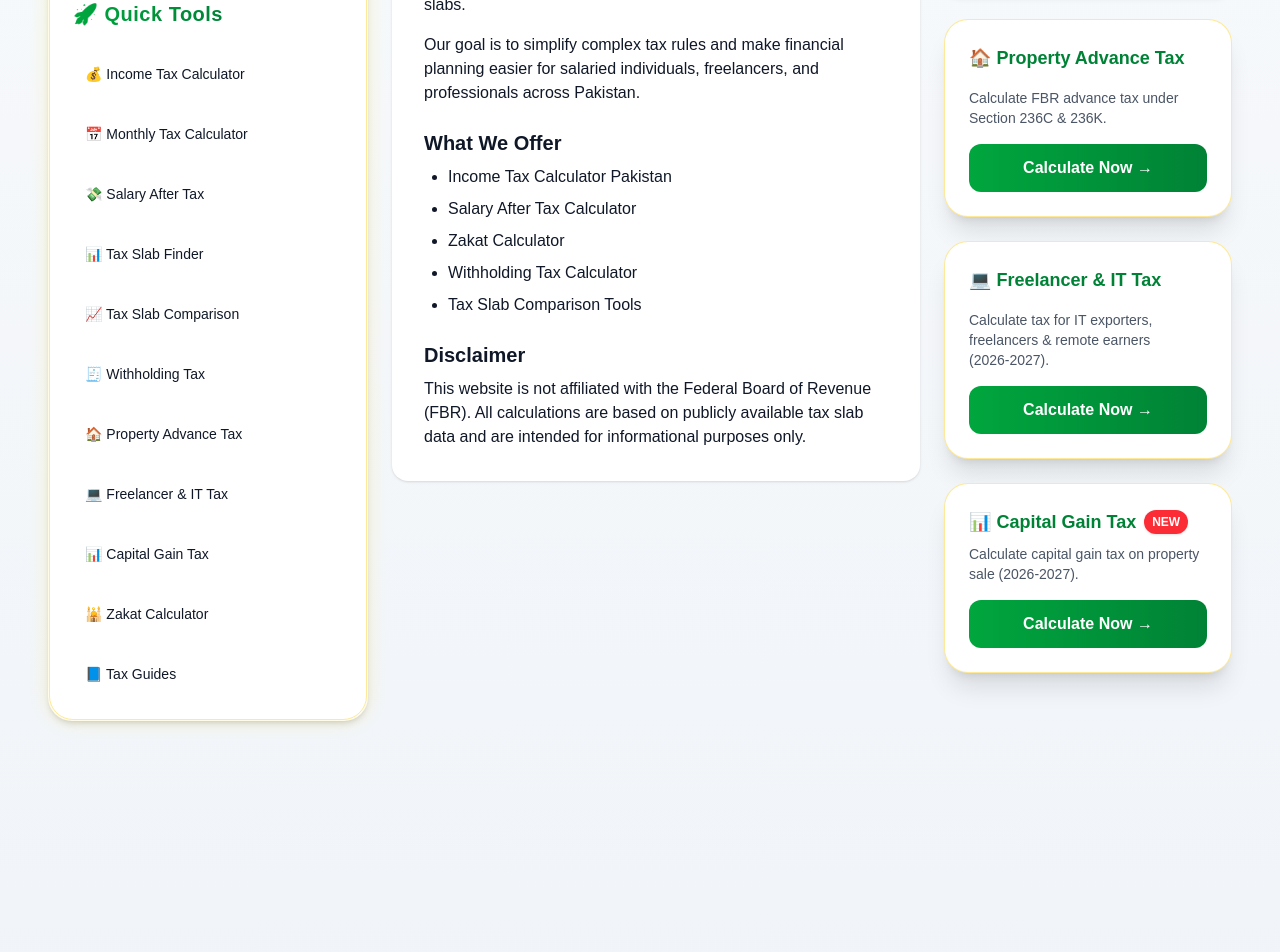
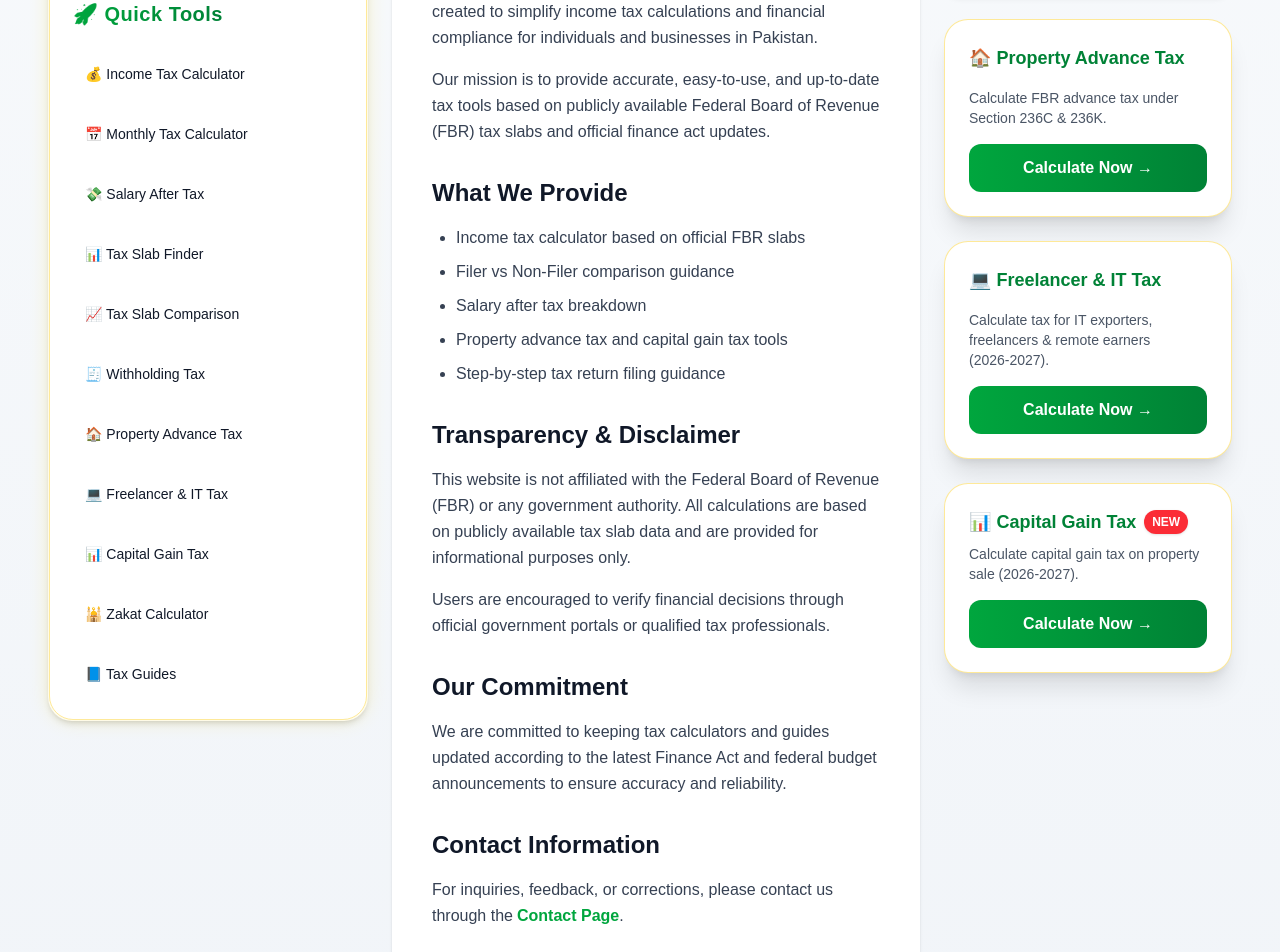
Before and after one commit to muhammadobaid1986/fbrtaxcalculators, a Next.js app: page /about in a window 1280 px wide. Shown: the part 420-1372 px from the top of the page. Built offline with nearby package versions, Linux system fonts and the light colour scheme.

Commit message:
Improved About page for authority and AdSense trust signals

```diff
--- a/app/about/page.tsx
+++ b/app/about/page.tsx
@@ -1,43 +1,77 @@
-export default function About() {
+export const metadata = {
+  title: "About FBR Tax Calculators – Our Mission & Purpose",
+  description:
+    "Learn about FBR Tax Calculators, our mission, purpose, and commitment to providing accurate and updated tax guidance for Pakistan.",
+};
+
+export default function AboutPage() {
   return (
-    <div className="max-w-4xl mx-auto bg-white p-8 rounded-2xl shadow mt-10">
-      <h1 className="text-3xl font-bold mb-6">
+    <div className="max-w-5xl mx-auto bg-white p-10 rounded-2xl shadow mt-10 leading-relaxed">
+
+      <h1 className="text-3xl md:text-4xl font-bold mb-6">
         About FBR Tax Calculators
       </h1>
 
-      <p className="mb-4">
-        FBR Tax Calculators is an independent online platform designed to help
-        individuals in Pakistan calculate income tax, salary tax, zakat, and
-        withholding tax using official publicly available FBR tax slabs.
+      <p className="mb-4 text-gray-700">
+        FBR Tax Calculators is an independent informational platform created to
+        simplify income tax calculations and financial compliance for individuals
+        and businesses in Pakistan.
       </p>
 
-      <p className="mb-4">
-        Our goal is to simplify complex tax rules and make financial planning
-        easier for salaried individuals, freelancers, and professionals across
-        Pakistan.
+      <p className="mb-4 text-gray-700">
+        Our mission is to provide accurate, easy‑to‑use, and up‑to‑date tax tools
+        based on publicly available Federal Board of Revenue (FBR) tax slabs and
+        official finance act updates.
       </p>
 
-      <h2 className="text-xl font-semibold mt-6 mb-2">
-        What We Offer
+      <h2 className="text-2xl font-semibold mt-8 mb-4">
+        What We Provide
       </h2>
 
-      <ul className="list-disc pl-6 space-y-2 mb-4">
-        <li>Income Tax Calculator Pakistan</li>
-        <li>Salary After Tax Calculator</li>
-        <li>Zakat Calculator</li>
-        <li>Withholding Tax Calculator</li>
-        <li>Tax Slab Comparison Tools</li>
+      <ul className="list-disc pl-6 space-y-2 text-gray-700 mb-6">
+        <li>Income tax calculator based on official FBR slabs</li>
+        <li>Filer vs Non‑Filer comparison guidance</li>
+        <li>Salary after tax breakdown</li>
+        <li>Property advance tax and capital gain tax tools</li>
+        <li>Step‑by‑step tax return filing guidance</li>
       </ul>
 
-      <h2 className="text-xl font-semibold mt-6 mb-2">
-        Disclaimer
+      <h2 className="text-2xl font-semibold mt-8 mb-4">
+        Transparency & Disclaimer
       </h2>
 
-      <p>
-        This website is not affiliated with the Federal Board of Revenue (FBR).
-        All calculations are based on publicly available tax slab data and are
-        intended for informational purposes only.
+      <p className="mb-4 text-gray-700">
+        This website is not affiliated with the Federal Board of Revenue (FBR)
+        or any government authority. All calculations are based on publicly
+        available tax slab data and are provided for informational purposes only.
       </p>
+
+      <p className="mb-4 text-gray-700">
+        Users are encouraged to verify financial decisions through official
+        government portals or qualified tax professionals.
+      </p>
+
+      <h2 className="text-2xl font-semibold mt-8 mb-4">
+        Our Commitment
+      </h2>
+
+      <p className="mb-4 text-gray-700">
+        We are committed to keeping tax calculators and guides updated according
+        to the latest Finance Act and federal budget announcements to ensure
+        accuracy and reliability.
+      </p>
+
+      <h2 className="text-2xl font-semibold mt-8 mb-4">
+        Contact Information
+      </h2>
+
+      <p className="mb-4 text-gray-700">
+        For inquiries, feedback, or corrections, please contact us through the
+        <a href="/contact" className="text-green-600 font-semibold ml-1">
+          Contact Page
+        </a>.
+      </p>
+
     </div>
   );
 }
```
